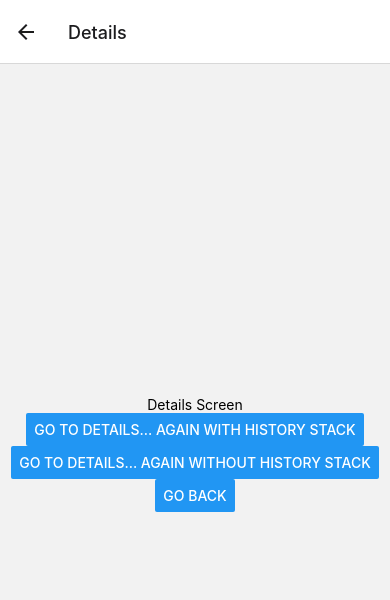
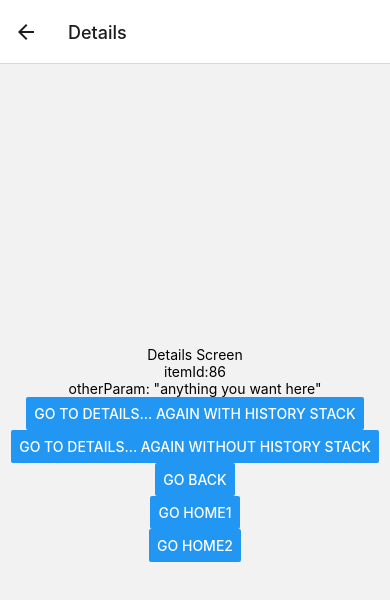
Before and after one commit to Samwellwang/meogda, a React Native app: screen / in a window 390 px wide. Both pictures are taken after a click on the button "GO TO DETAILS". Shown: the top 600 px of the page. Built offline with nearby package versions, Linux system fonts and the light colour scheme.

Commit message:
route para

```diff
--- a/App.js
+++ b/App.js
@@ -9,19 +9,29 @@ function HomeScreen({ navigation }) {
       <Text>Home Screen</Text>
       <Button
         title="Go to Details"
-        onPress={() => navigation.navigate('Details')}
+        onPress={() => navigation.navigate('Details',{
+            itemId: 86,
+            otherParam: 'anything you want here',
+          })}
       />
     </View>
   );
 }
 
-function DetailsScreen({navigation}) {
+function DetailsScreen({navigation,route}) {
+
+    const {itemId, otherParam } =route.params;
+
   return (
     <View style={{ flex: 1, alignItems: 'center', justifyContent: 'center' }}>
       <Text>Details Screen</Text>
-      <Button title="Go to Details... again with history stack" onPress={() => navigation.navigate('Details')}/>
-      <Button title="Go to Details... again without history stack" onPress={() => navigation.push('Details')}/>
+      <Text>itemId:{itemId}</Text>
+      <Text>otherParam: {JSON.stringify(otherParam)}</Text>
+      <Button title="Go to Details... again with history stack" onPress={() => navigation.navigate('Details',{itemId: Math.floor(Math.random() * 100)})}/>
+      <Button title="Go to Details... again without history stack" onPress={() => navigation.push('Details',route.params)}/>
       <Button title="Go Back" onPress={() => navigation.goBack()}/>
+      <Button title="Go Home1" onPress={() => navigation.navigate("Home2")}/>
+      <Button title="Go Home2" onPress={() => navigation.popToTop()}/>
     </View>
   );
 }
```
